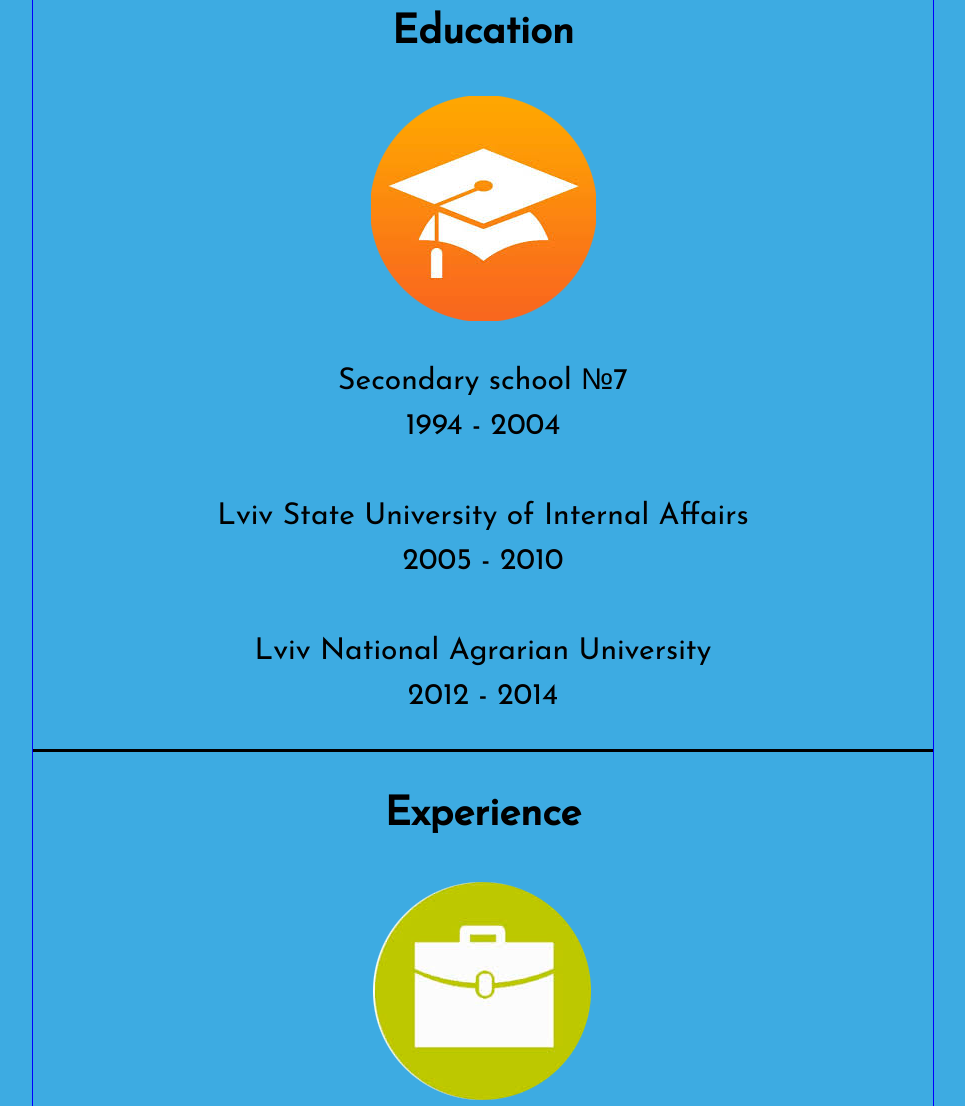
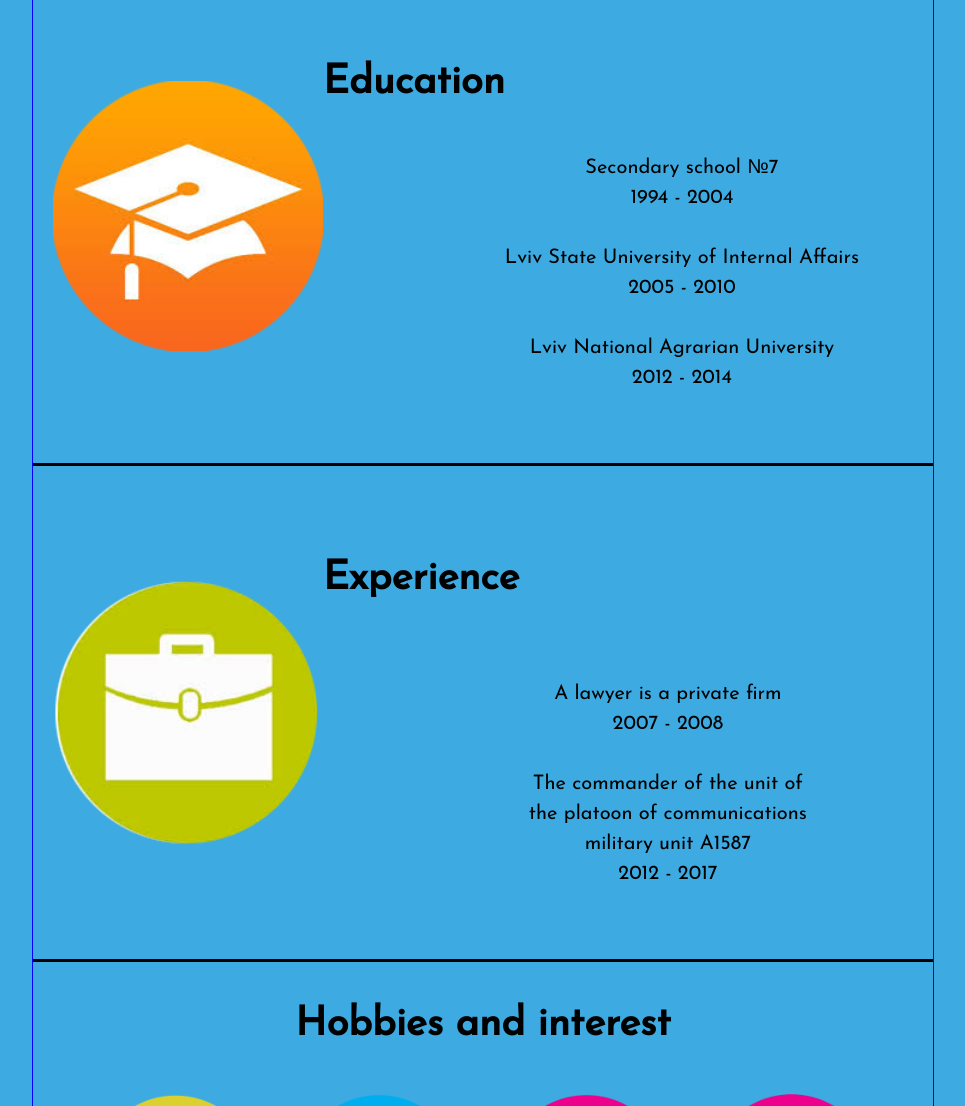
Before and after one commit to vovabatsyk/weather_cli, a plain HTML site: page index.html in a window 1280 px wide. Shown: the part 844-1950 px from the top of the page, without its empty margins (157-1122 px from the left). Drawn offline with Linux system fonts and the light colour scheme.

Commit message:
“Initials”

```diff
--- a/css/index.css
+++ b/css/index.css
@@ -9,6 +9,7 @@
 	max-width: 900px;
 	margin: 0 auto;
 	border: 1px solid blue;
+
 }
 
 header{
@@ -26,6 +27,11 @@
 	position: absolute;
 	top: 0;
 	width: 100%;
+    display: flex;
+    flex-direction: row;
+    flex-wrap: wrap;
+    justify-content: space-between;
+
 }
 nav ul {
 	    margin-top: 0px;
@@ -57,7 +63,7 @@
 	text-align: center;
 }
 p {
-	font-size: 30px;
+	font-size: 20px;
 }
 
 #home {
@@ -70,16 +76,47 @@
 	text-align: center;
 	border-top-style: solid;
 	line-height: 1.5;
+	display: flex;
+	flex-direction:row;
+		flex-wrap:wrap;
+		padding: 50px 0 50px 0;
 }
-.higher-hducation {
-	display: flex;
-
+#education h2 {
+	margin-bottom: 300px;
+}
+#education img {
+	width: 30%;
+	height: 30%;
+	align-self:center;
+	margin-left: 20px
+}
+#education p {
+	    font-size: 20px;
+    align-self: flex-end;
 }
 
 #experience {
 	text-align: center;
 	border-top-style: solid;
 	line-height: 1.5;
+		display: flex;
+	flex-direction:row;
+		flex-wrap: wrap;
+		padding: 50px 0 50px 0;
+}
+#experience p {
+	    font-size: 20px;
+    align-self: flex-end;
+    	width: 33%;
+}
+#experience h2 {
+margin-bottom: 300px;}
+
+#experience img {
+	width: 30%;
+	height: 30%;
+	align-self:center;
+	margin-left: 20px
 }
 
 #hobbies {
@@ -122,3 +159,15 @@
 .mysite {
 	text-align: center;
 }
+@media (max-width: 870px) {
+	#education, #experience {
+	display:block;
+	}
+#education h2, #experience h2 {
+	   margin-bottom: 1px;
+}
+#experience p {
+	width: 100%;
+}
+
+}
--- a/index.html
+++ b/index.html
@@ -27,16 +27,16 @@
                     <p>Hello! <br> I’m Vova, I live in Lviv. I am currently studying HTML5/CSS/JavaScript Fundamentals.</p>
             </section>
             <section id="education">
+                <img src="img/education.png" alt="Education">
                 <h2>Education</h2>
-                    <img src="img/education.png" alt="Education">
                     <p>Secondary school №7<br> 1994 - 2004<br><br>
                     Lviv State University of Internal Affairs<br>2005 - 2010<br><br>
                     Lviv National Agrarian University<br>2012 - 2014<br>
                     </p>
             </section>
             <section id="experience">
+            <img src="img/experience.png" alt="Experience">
                 <h2>Experience</h2>
-                    <img src="img/experience.png" alt="Experience">
                     <p>A lawyer is a private firm<br> 2007 - 2008 <br><br> The commander of the unit of the platoon of communications   military unit A1587 <br>2012 - 2017<br>
                     </p>
             </section>
@@ -49,7 +49,6 @@
                     <img src="img/hobbies/photo.png" alt="Photo">
                     <img src="img/hobbies/play.png" alt="Play">
                     <img src="img/hobbies/shoping.png" alt="Shoping">
-                    <img src="img/hobbies/skiing.png" alt="Skiing">
                     <img src="img/hobbies/skiing.png" alt="Skiing">
                 </div>
             </section>
```
